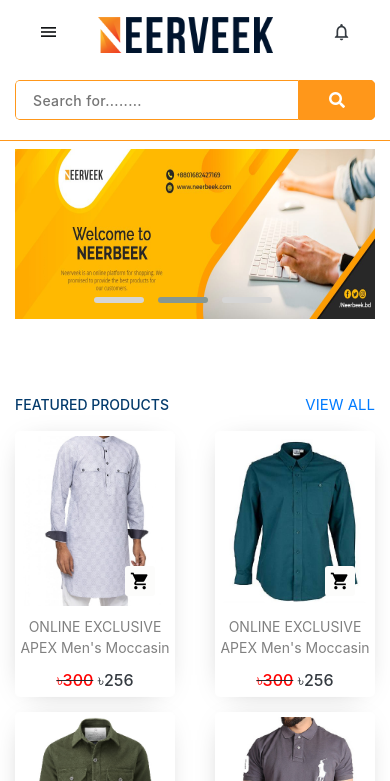
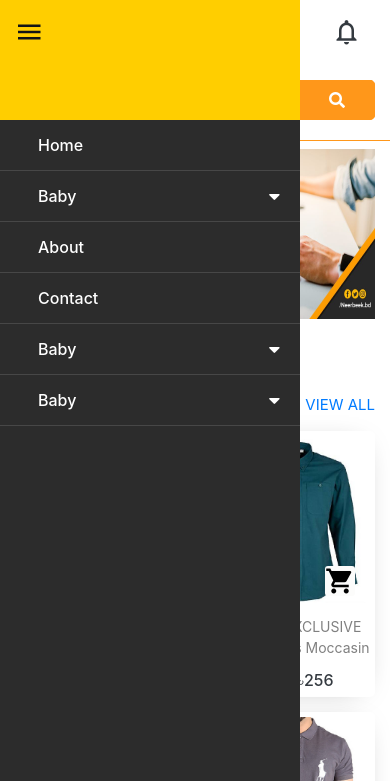
Before and after one commit to RezaulRaaz/neerveek-ecommerce, a plain HTML site: page index.html in a window 390 px wide. Both pictures are taken after a click on the link "menu". Shown: the top 781 px of the page. Drawn offline with Linux system fonts and the light colour scheme.

Commit message:
Humberger Menu Add and also responsive

```diff
--- /dev/null
+++ b/css/menu.css
@@ -0,0 +1,93 @@
+#humberger-Menu{
+    z-index: 999;
+    text-align: center;
+}
+
+.lara-navbar{
+	justify-content: center;
+	z-index: 99;
+	display: flex;
+	top: 0;
+	left: -300px;
+	position: fixed;
+	width: 300px;
+	height: 100%;
+	background-color: #4e4d4d;
+	transition: left 0.8s cubic-bezier(1,0,0,1);
+}
+.change{
+    left:0;
+}
+.lara-right-sibar-menu{
+	width: 100%;
+	overflow-y: scroll;
+}
+.lara-small-user-avatar-area{
+	width: 100%;
+	background-color: #ffce00;
+	height: 120px;
+	display: block;
+}
+.lara-right-sibar-menu ul{
+	background-color: rgb(44, 44, 44);
+	height: 100%;
+	width: 100%;
+	list-style: none;
+}
+
+.lara-right-sibar-menu ul li{
+	line-height: 50px;
+	border-bottom: 1px solid rgb(71, 71, 71);
+}
+.lara-right-sibar-menu ul li a{
+	color: white;
+	text-decoration: none;
+	font-size: 16px;
+	padding-left:35px;
+	font-weight: 500;
+	display: block;
+	width: 100%;
+	position: relative;
+	border-left: 3px solid transparent;
+	transition: 0.6s;
+}
+.lara-right-sibar-menu ul li:hover a {
+	color: cyan;
+	background-color: #1e1e1e;
+	border-left-color:cyan ;
+}
+.lara-right-sibar-menu ul ul{
+	position: static;
+	display: none;
+}
+.lara-right-sibar-menu ul ul > li{
+	border-bottom: none;
+	transition: 0.6s;
+
+}
+.lara-right-sibar-menu ul ul li a{
+	color: #e6e6e6;
+	font-size: 15px;
+	padding-left: 70px;
+}
+.lara-right-sibar-menu ul li:hover ul {
+	color: #e6e6e6;
+	background-color: #1b1b1b;
+	border-left-color:transparent ;
+	display: block;
+}
+.lara-right-sibar-menu ul ul li a:hover{
+	color: rgb(84, 146, 117)!important;
+	background-color: #1e1e1e!important;
+}
+.lara-right-sibar-menu ul li a span{
+	position: absolute;
+	top: 50%;
+	right: 20px;
+	transform: translateY(-50%);
+	font-size: 18px;
+	transition: transform 0.4s;
+}
+.lara-right-sibar-menu ul li:hover a span{
+	transform: translateY(-50%) rotate(-180deg);
+}
--- a/css/responsive.css
+++ b/css/responsive.css
@@ -219,7 +219,7 @@
         align-items: center;
     }
     .material-icons{
-        font-size: 20px;
+        font-size: 30px;
     }
 
     /* top bar */
--- a/index.html
+++ b/index.html
@@ -13,6 +13,7 @@
     <link rel="stylesheet" href="css/owl.theme.default.css">
     <link rel="stylesheet" href="css/style.css">
     <link rel="stylesheet" href="css/responsive.css">
+    <link rel="stylesheet" href="css/menu.css">
 </head>
 
 <body>
@@ -46,7 +47,7 @@
         <!-- mobile section area start -->
         <section class="top-mobile-menu">
             <div class="top-menu-area">
-                <div class="humberger-menu">
+                <div id="humberger-Menu">
                     <a href="#" class="text-dark"><i class="material-icons">menu</i></a>
                 </div>
                 <div class="top-logo">
@@ -59,6 +60,55 @@
         </section>
         <!-- top bar start -->
     </div>
+
+           <!-- humberger menu start here/ mobile and tab menu -->
+        <!-- header start -->
+        <div class="small-menu">
+            <div class="container">
+                <nav class="lara-navbar">
+                    <div class="lara-right-sibar-menu">
+                        <div class="lara-small-user-avatar-area">
+
+                        </div>
+                        <ul>
+                            <li><a  href="#">Home</a></li>
+                            <li><a  href="#" >Baby
+                                <span class="fa fa-caret-down "></span>
+                            </a>
+                                <ul>
+                                    <li><a href="#">Skin</a></li>
+                                    <li><a href="#">Cap</a></li>
+                                    <li><a href="#">Cloth</a></li>
+                                </ul>
+
+                            </li>
+                            <li><a href="#">About</a></li>
+                            <li><a  href="#">Contact</a></li>
+                            <li><a  href="#" >Baby
+                                <span class="fa fa-caret-down "></span>
+                            </a>
+                                <ul>
+                                    <li><a href="#">Skin</a></li>
+                                    <li><a href="#">Cap</a></li>
+                                    <li><a href="#">Cloth</a></li>
+                                </ul>
+
+                            </li>
+                            <li><a  href="#" >Baby
+                                <span class="fa fa-caret-down "></span>
+                            </a>
+                                <ul>
+                                    <li><a href="#">Skin</a></li>
+                                    <li><a href="#">Cap</a></li>
+                                    <li><a href="#">Cloth</a></li>
+                                </ul>
+
+                            </li>
+                        </ul>
+                    </div>
+                </nav>
+            </div>
+        </div>
 
 
 
--- a/js/main.js
+++ b/js/main.js
@@ -38,4 +38,14 @@
         }
     });
 
+
+    // Humburger menu
+        const menuIcon= document.querySelector('#humberger-Menu');
+        const navbar=document.querySelector('.lara-navbar');
+
+        menuIcon.addEventListener('click',()=>{
+            navbar.classList.toggle('change');
+        });
+
+
 })(jQuery);
```
